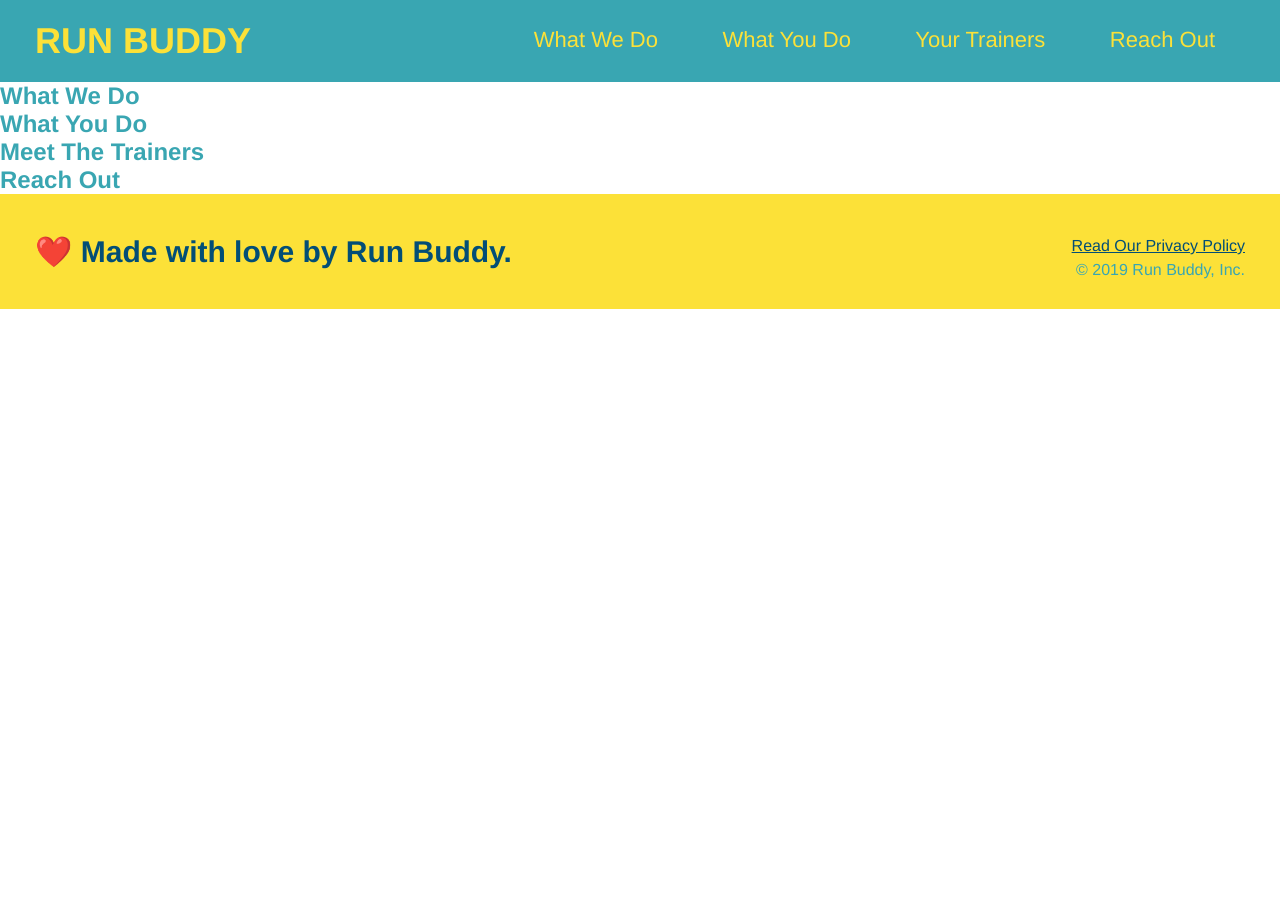
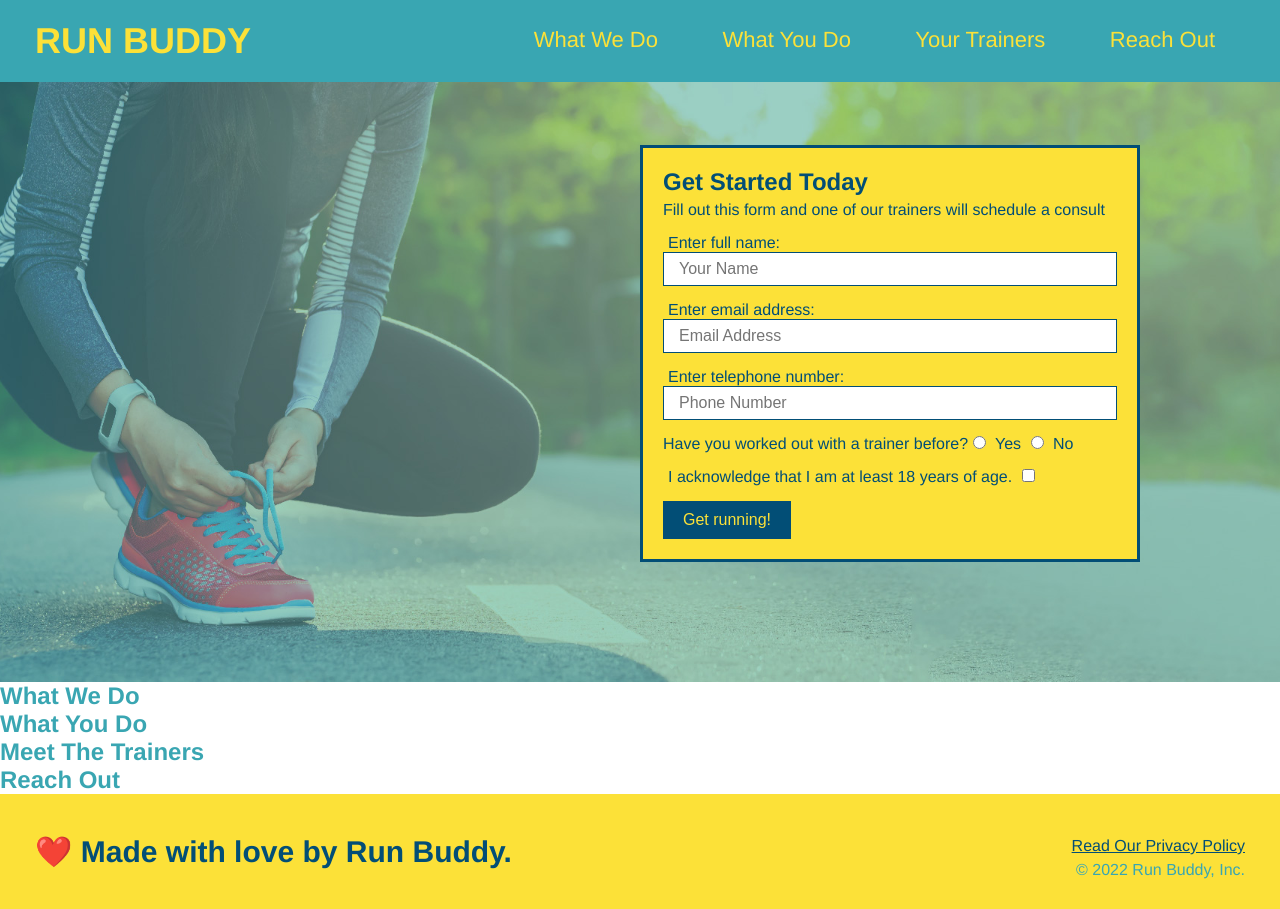
Before and after one commit to cldunham/run-buddy, a plain HTML site: page index.html in a window 1280 px wide. Before the commit the page ends 800 px from the top, so only its background shows below. Drawn offline with Linux system fonts and the light colour scheme.

Commit message:
hero form styling

```diff
--- a/assets/css/style.css
+++ b/assets/css/style.css
@@ -5,12 +5,10 @@
 }
 
 body {
-  /* more on this crazy alphanumerical value in a minute! */
   color: #39a6b2;
   font-family: Helvetica, Arial, sans-serif;
 }
 
-/* apply styles to <header> */
 header {
   padding: 20px 35px;
   background-color: #39a6b2;
@@ -23,6 +21,7 @@ header h1 {
   margin: 0;
   display: inline;
 }
+
 header a {
   text-decoration: none;
   color: #fce138;
@@ -65,3 +64,63 @@ footer div {
 footer a {
   color: #024e76;
 }
+
+.hero {
+  height: 600px;
+  background-image: url("../images/hero-bg.jpg");
+  background-size: cover;
+  background-position: center;
+  position: relative;
+}
+
+.hero-form {
+  color: #024e76;
+  background-color: #fce138;
+  padding:20px;
+  width: 500px;
+  border-style: solid;
+  border-width: 3px;
+  border-color: #024e76;
+}
+
+.hero-form {
+  border: 3px solid #024e76;
+  background-color: #fce138;
+  padding: 20px;
+  width: 500px;
+  color: #024e76;
+  position: absolute;
+  bottom: 120px;
+  right: 140px;
+}
+
+.hero-form p {
+  margin: 5px 0 15px 0;
+}
+
+.hero h3 {
+  font-size: 24px;
+  margin: 0px;
+}
+
+.form-input {
+  border: 1px solid #024e76;
+  display: block;
+  padding: 7px 15px;
+  font-size: 16px;
+  color: #024e76;
+  width: 100%;
+  margin-bottom: 15px;
+}
+
+.hero-form label {
+  margin: 0 5px;
+}
+
+.hero-form button {
+  color: #fce138;
+  background-color: #024e76;
+  border: none;
+  padding: 10px 20px;
+  font-size: 16px;
+}
--- a/index.html
+++ b/index.html
@@ -33,6 +33,35 @@
     </nav>
   </header>
 
+  <section class="hero">
+    <div>
+  <!--Form Element-->
+      <form class="hero-form">
+        <h3>Get Started Today</h3>
+      <p>Fill out this form and one of our trainers will schedule a consult</p>
+        <label for="name">Enter full name:</label>
+        <input type="text" placeholder="Your Name" name="name" id="name" class="form-input"/>
+        <label for="email">Enter email address:</label>
+        <input type="email" placeholder="Email Address" email="email" id="email" class="form-input"/>
+        <label for="phone">Enter telephone number:</label>
+        <input type="tel" placeholder="Phone Number" phone number="phone" id="phone" class="form-input"/>
+        <p>Have you worked out with a trainer before?
+          <input type="radio" name="trainer confirm" id="trainer-yes" />
+          <label for="trainer-yes">Yes</label>
+          <input type="radio" name="trainer confirm" id="trainer-no" />
+          <label for="trainer-no">No</label>
+        </p>
+        <p>
+          <label for="checkbox">I acknowledge that I am at least 18 years of age.</label>
+          <input type="checkbox" name="age-confirm" id="checkbox" />
+      </p>
+      <button type="submit">
+        Get running!
+      </button>
+      </form>
+    </div>
+  </section>
+
   <!-- hero/jumbotron -->
   <section>
   </section>
@@ -61,8 +90,8 @@
   <footer>
     <h2>❤️ Made with love by Run Buddy.</h2>
     <div>
-      <a href="#">Read Our Privacy Policy</a><br />
-      &copy; 2019 Run Buddy, Inc.
+      <a href="#">Read Our Privacy Policy</a><br/>
+      &copy; 2022 Run Buddy, Inc.
     </div>
   </footer>
 </body>
```
Also changed, not shown: assets/images/hero-bg.jpg (added).
